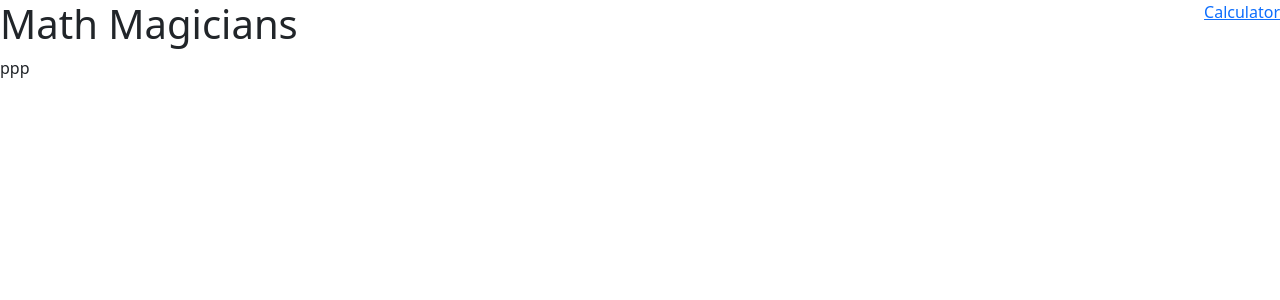
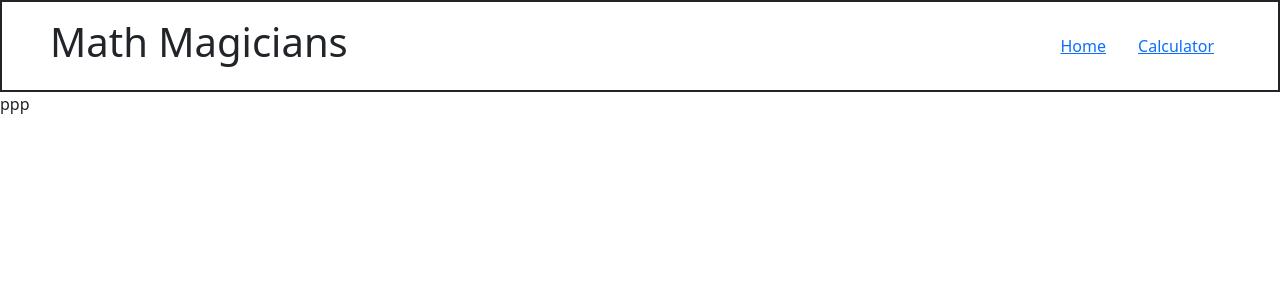
Before and after one commit to Yothu/math-magicians-react, a React (Create React App) app: page / in a window 1280 px wide. Shown: the top 300 px of the page. Built offline with nearby package versions, Linux system fonts and the light colour scheme.

Commit message:
Create Header component

```diff
--- a/src/components/Calculator.js
+++ b/src/components/Calculator.js
@@ -1,4 +1,5 @@
 import React from 'react';
+import Header from './Header';
 import calculate from './logic/calculate';
 
 const Style = {
@@ -22,6 +23,8 @@ function Calculator() {
   }
 
   return (
+    <>
+      <Header />
       <div className="container">
         <div className="row">
           <div className={`result col-12 p-3 text-white text-end border-mid-gray ${darkGray}`}>
@@ -58,6 +61,7 @@ function Calculator() {
           <button type="button" onClick={() => press(obj, '=')} className={`col-3 ${button} ${orange}`}>=</button>
         </div>
       </div>
+    </>
   );
 }
 
--- a/src/components/Header.js
+++ b/src/components/Header.js
@@ -3,11 +3,12 @@ import { Link } from 'react-router-dom';
 
 function Header() {
   return (
-    <header>
+    <header className="container-fluid px-sm-5 p-3 border border-2 border-dark">
       <nav className="d-flex justify-content-between">
         <h1>Math Magicians</h1>
-        <div className="d-flex justify-content-center">
-          <Link to="/calculator">Calculator</Link>
+        <div className="d-flex justify-content-center align-items-center">
+          <Link className="px-3" to="/">Home</Link>
+          <Link className="px-3" to="/calculator">Calculator</Link>
         </div>
       </nav>
     </header>
```
Also changed, not shown: 7 other files (tests, documents, lock files or other folders). Lines whose indentation alone changed are shown as unchanged.
